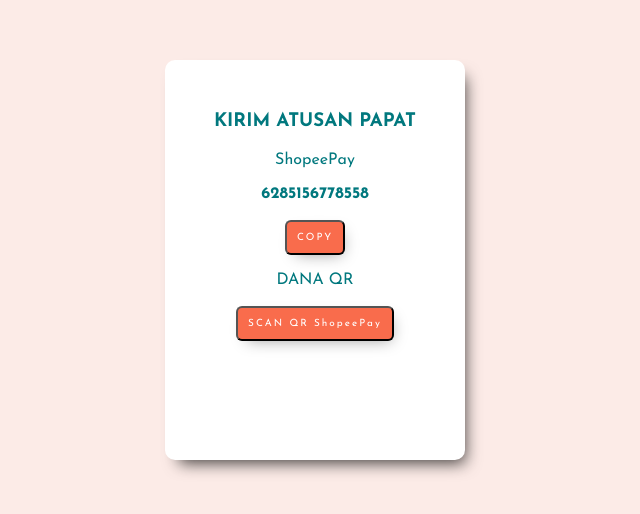
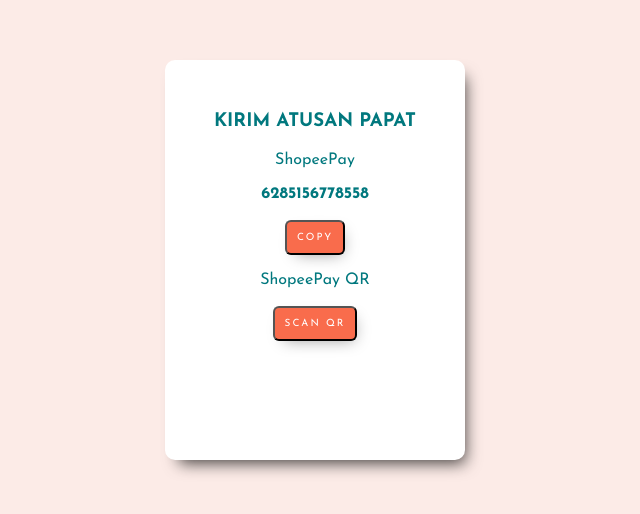
Before and after one commit to Frysn/Eid_mubarak, a plain HTML site: page THR.html in a window 1280 px wide. Shown: the part 140-654 px from the top of the page, without its empty margins (325-965 px from the left). Drawn offline with nearby package versions, Linux system fonts and the light colour scheme.

Commit message:
Update THR.html

```diff
--- a/THR.html
+++ b/THR.html
@@ -27,8 +27,8 @@
             <p id="p1"><b>6285156778558</b></p>
             <button class="copy" onclick="copyToClipboard('#p1')">COPY</button>
             <br>
-            <p>DANA QR</p>
-            <a target="_blank" href="shopee.jpg"><button class="copy">SCAN QR ShopeePay</button></a>
+            <p>ShopeePay QR</p>
+            <a target="_blank" href="shopee.jpg"><button class="copy">SCAN QR</button></a>
         </div>
     </div>
 
```
